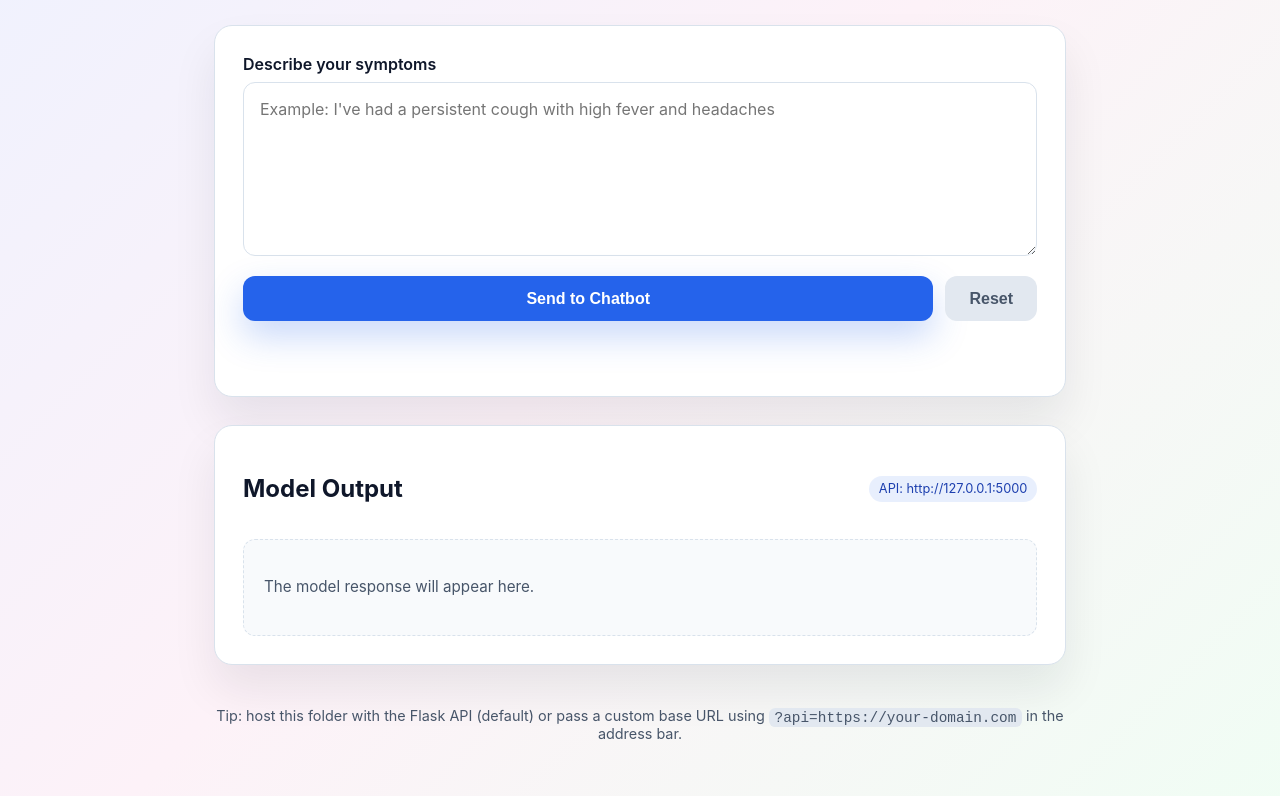
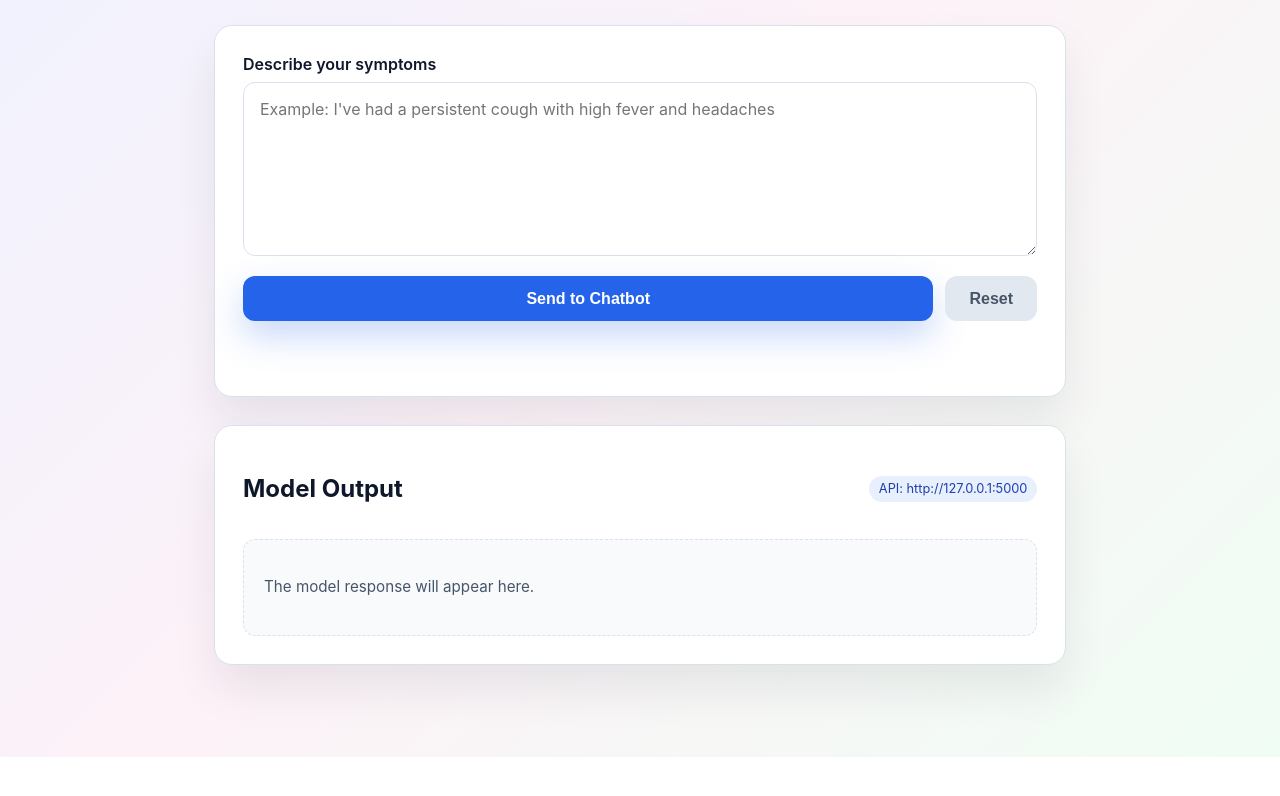
Before and after one commit to DominicCl/MAIS-202-Healthcare-Assistant-Chatbot, a plain HTML site: page website/index.html in a window 1280 px wide. Shown: the part 252-1048 px from the top of the page. After the commit the page ends 1009 px from the top, so only its background shows below. Drawn offline with Linux system fonts and the light colour scheme.

Commit message:
Remove text from footer in index.html
Removed tip about hosting folder with Flask API.

```diff
--- a/website/index.html
+++ b/website/index.html
@@ -45,10 +45,6 @@
     </section>
 
     <footer class="footer">
-      <p>
-        Tip: host this folder with the Flask API (default) or pass a custom base URL using
-        <code>?api=https://your-domain.com</code> in the address bar.
-      </p>
     </footer>
   </main>
 
```
